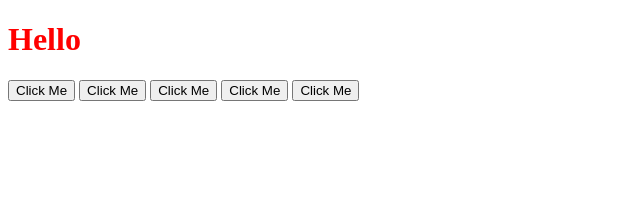
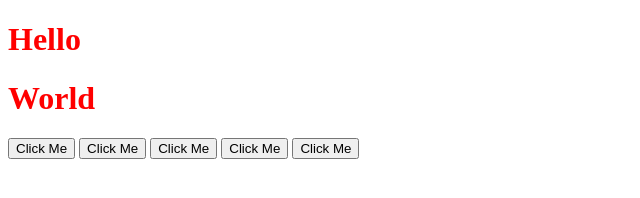
Before and after one commit to alex-aaron/jquery, a plain HTML site: page index.html in a window 1280 px wide. Shown: the whole page, without its empty margins (0-640 px from the left). Drawn offline with nearby package versions, Linux system fonts and the light colour scheme.

```diff
--- a/index.html
+++ b/index.html
@@ -7,12 +7,13 @@
   </head>
   <body>
     <h1>Hello</h1>
+    <h1>World</h1>
     <button>Click Me</button>
     <button>Click Me</button>
     <button>Click Me</button>
     <button>Click Me</button>
     <button>Click Me</button>
     <script src="https://ajax.googleapis.com/ajax/libs/jquery/3.6.0/jquery.min.js"></script>
-    <script src='index.js'></script>
+    <script src="index.js"></script>
   </body>
 </html>
--- a/index.js
+++ b/index.js
@@ -1,3 +1,3 @@
 // $() => document.querySelector
-console.log('loading index.js');
-$('h1').css("color", "red");
+
+jQuery("h1").css("color", "red");
```
Also changed, not shown: 1 other file.
